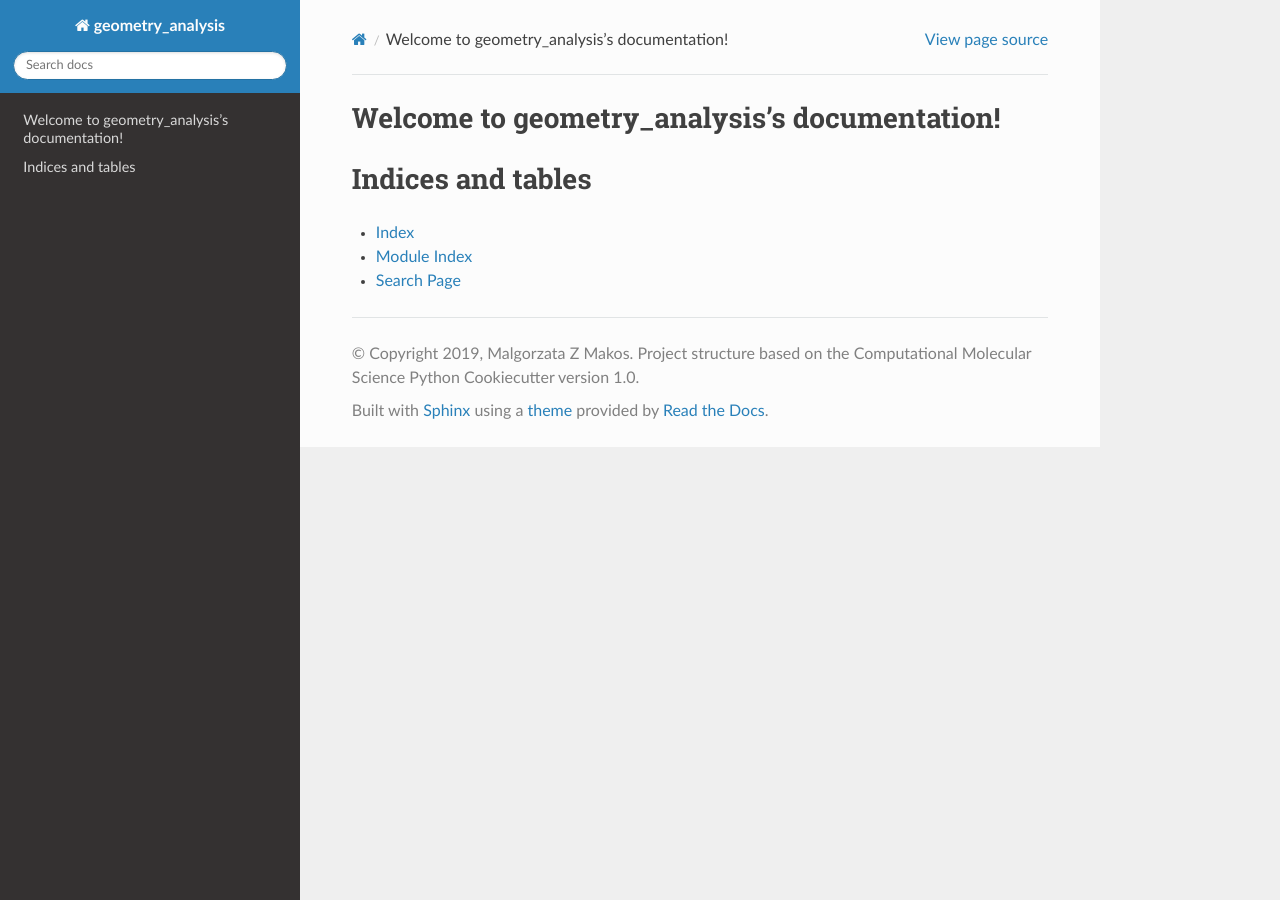
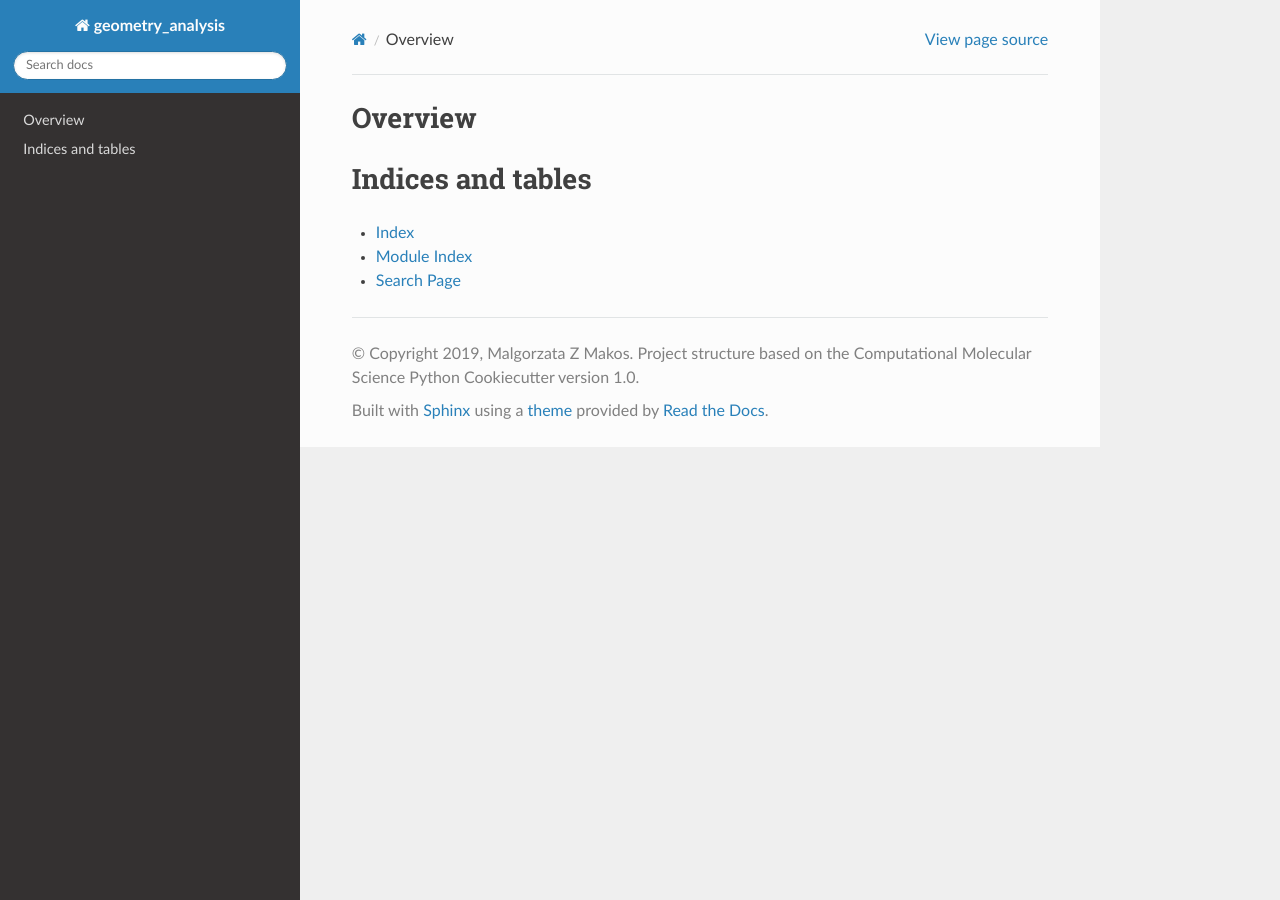
Before and after one commit to MZ-Makos/geometry_analysis, a Sphinx documentation site: the page built from docs/index.rst, in a window 1280 px wide. Built offline with Sphinx 7.4.7 and the Read the Docs theme 2.0.0, drawn with Linux system fonts in a browser that asks for light colours.

Commit message:
added index.rst

```diff
--- a/docs/index.rst
+++ b/docs/index.rst
@@ -3,14 +3,12 @@
    You can adapt this file completely to your liking, but it should at least
    contain the root `toctree` directive.
 
-Welcome to geometry_analysis's documentation!
+Overview
 =========================================================
 
 .. toctree::
    :maxdepth: 2
    :caption: Contents:
-
-
 
 Indices and tables
 ==================
--- /dev/null
+++ b/docs/something.rst
@@ -0,0 +1,4 @@
+Something
+===========
+
+Loren ipsum, something.
```
